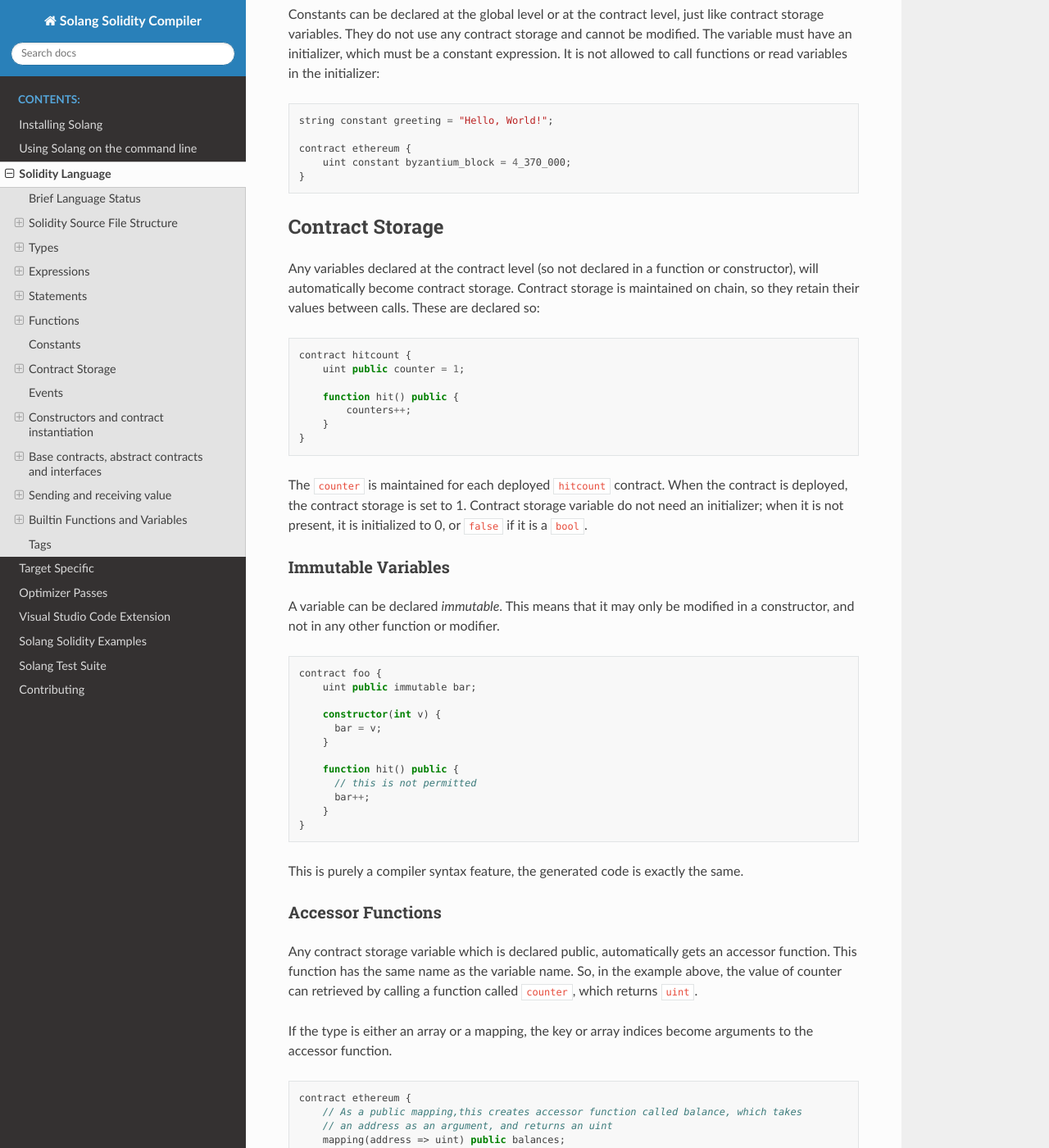
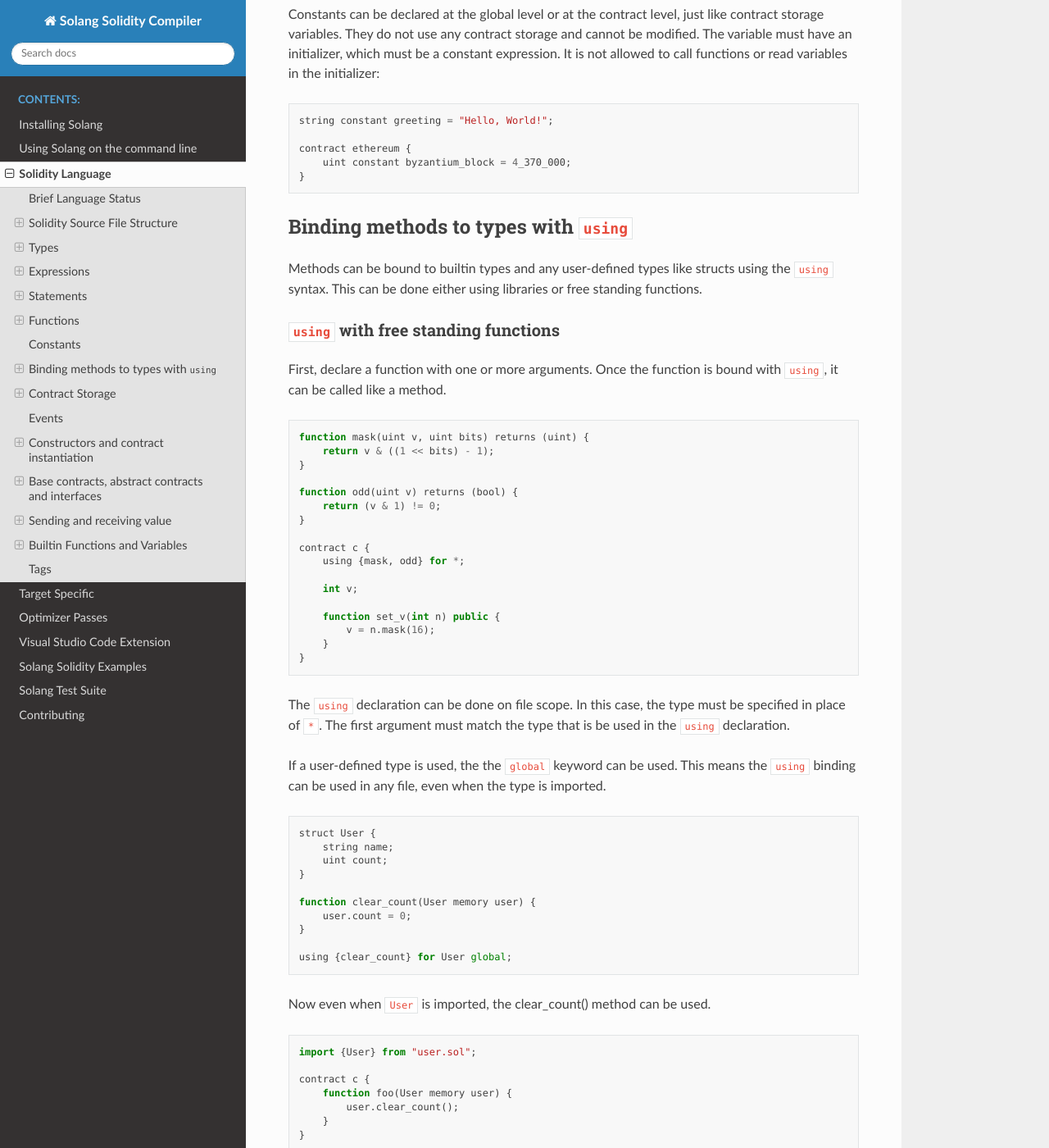
Before and after one commit to hyperledger-solang/solang, a Sphinx documentation site: the page built from docs/language.rst, in a window 1280 px wide and 1400 px high, scrolled down 42108 px. Shown: the whole window at 82% size. Built offline with Sphinx 7.4.7 and the Read the Docs theme 2.0.0, drawn with Linux system fonts in a browser that asks for light colours; some of the changed text lies outside the part shown.

Commit message:
Add using documentation
Signed-off-by: Sean Young <sean@mess.org>

```diff
--- a/docs/language.rst
+++ b/docs/language.rst
@@ -2201,6 +2201,118 @@ not allowed to call functions or read variables in the initializer:
         uint constant byzantium_block = 4_370_000;
     }
 
+
+Binding methods to types with ``using``
+---------------------------------------
+
+Methods can be bound to builtin types and any user-defined types like structs
+using the ``using`` syntax. This can be done either using libraries or free
+standing functions.
+
+``using`` with free standing functions
+______________________________________
+
+First, declare a function with one or more arguments. Once the function
+is bound with ``using``, it can be called like a method.
+
+.. code-block:: javascript
+
+    function mask(uint v, uint bits) returns (uint) {
+        return v & ((1 << bits) - 1);
+    }
+
+    function odd(uint v) returns (bool) {
+        return (v & 1) != 0;
+    }
+
+    contract c {
+        using {mask, odd} for *;
+
+        int v;
+
+        function set_v(int n) public {
+            v = n.mask(16);
+        }
+    }
+
+The ``using`` declaration can be done on file scope. In this case, the type must
+be specified in place of ``*``. The first argument must match the type that is
+be used in the ``using`` declaration.
+
+If a user-defined type is used, the the ``global`` keyword can be used. This
+means the ``using`` binding can be used in any file, even when the type is
+imported.
+
+.. code-block:: javascript
+
+    struct User {
+        string name;
+        uint count;
+    }
+
+    function clear_count(User memory user) {
+        user.count = 0;
+    }
+
+    using {clear_count} for User global;
+
+Now even when ``User`` is imported, the clear_count() method can be used.
+
+
+.. code-block:: javascript
+
+    import {User} from "user.sol";
+
+    contract c {
+        function foo(User memory user) {
+            user.clear_count();
+        }
+    }
+
+``using`` with libraries
+________________________
+
+A library may be used for handling methods on a type. First, declare a library
+with all the methods you want for a type, and then bind the library to the type
+with ``using``.
+
+.. code-block:: javascript
+
+    struct User {
+        string name;
+        uint name;
+    }
+
+    library UserLibrary {
+        function clear_count(User user) internal {
+            user.count = 0;
+        }
+
+        function inc(User user) internal {
+            user.count++;
+        }
+
+        function dec(User user) internal {
+            require(user.count > 0);
+            user.count--;
+        }
+    }
+
+    using UserLibrary for User global;
+
+Scope for ``using``
+___________________
+
+The ``using`` declaration may be scoped in various ways:
+
+  - Globally by adding the ``global`` keyword. This means the methods are available
+    in any file.
+  - Per file, by omitting the ``global`` keyword
+  - Per contract, by putting the ``using`` declaration in a contract definition
+
+If the scope is per contract, then the type maybe be replaced with ``*`` and
+the type from the first argument of the function will be used.
+
 Contract Storage
 ----------------
 
```
